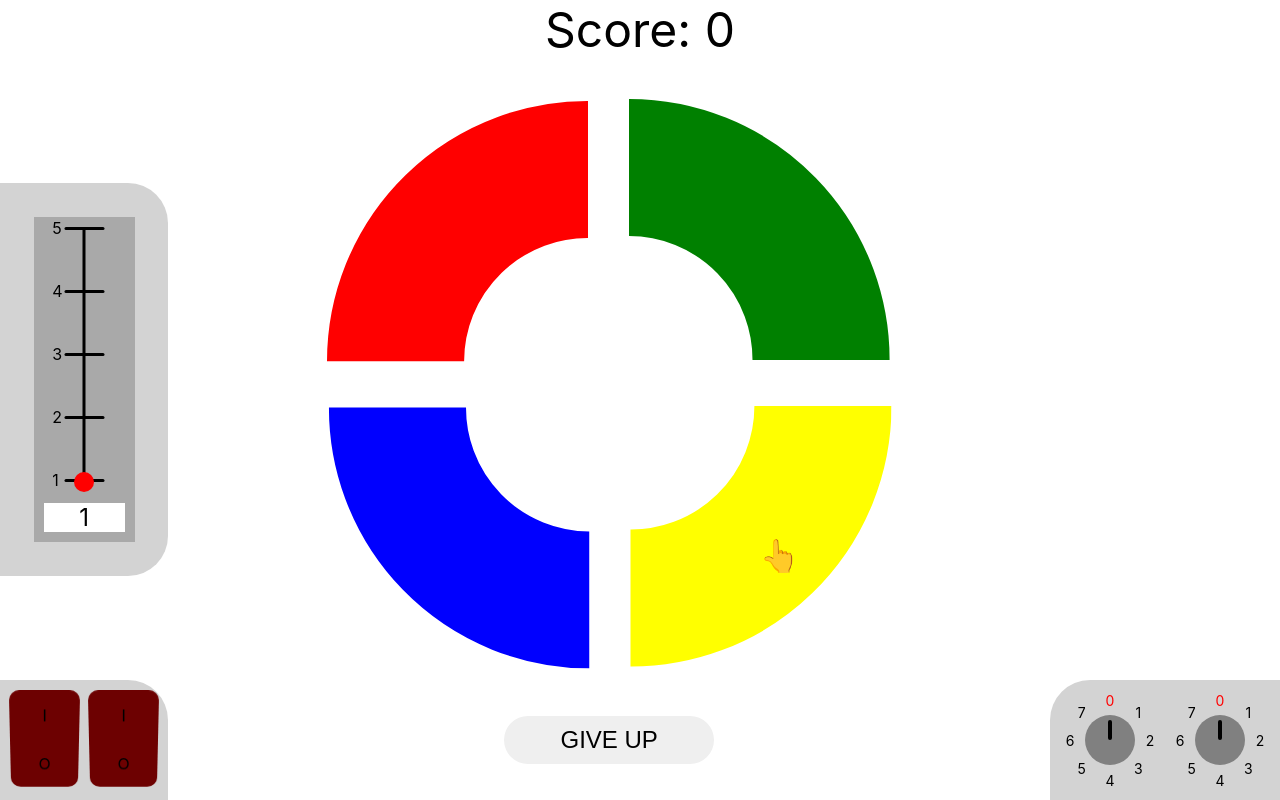
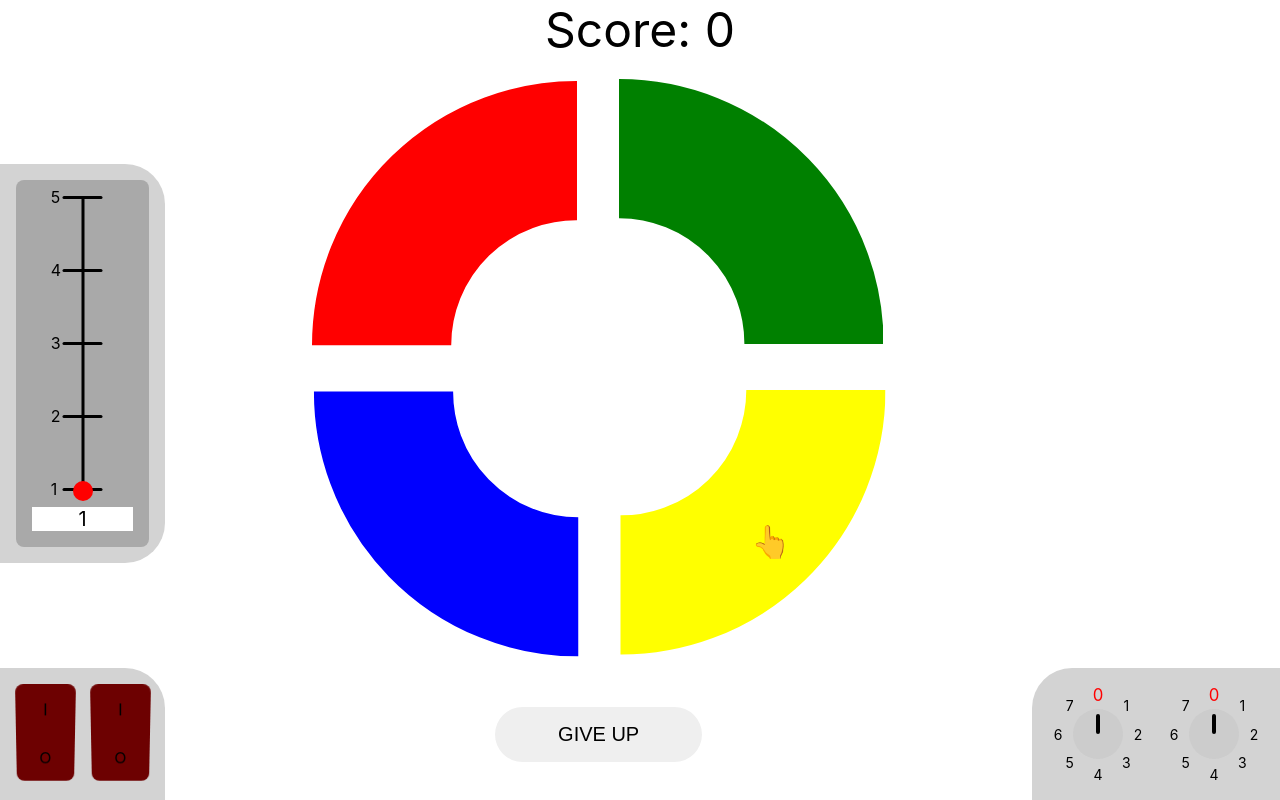
Before and after one commit to GitDevla/infinite-simon, a React (Create React App) app: page /game in a window 1280 px wide. Built offline with nearby package versions, Linux system fonts and the light colour scheme.

Commit message:
refactor: enhance component styling and structure across ButtonQuarterRing, GameEndModal, Knob, Slider, and Switch; add GameScreen CSS

```diff
--- a/src/component/ButtonQuarterRing.tsx
+++ b/src/component/ButtonQuarterRing.tsx
@@ -5,7 +5,7 @@ export default function ButtonQuarterRing({
 	onPress,
 	additionalStyles,
 	triggerAnimation,
-	id
+	id,
 }: {
 	color?: string;
 	onPress?: () => void;
@@ -17,12 +17,9 @@ export default function ButtonQuarterRing({
 
 	function onClickAnimation() {
 		if (!ref.current) return;
-		ref.current.style.setProperty(
-			"filter",
-			`drop-shadow(0 0 10px ${color}) drop-shadow(0 0 20px ${color})`,
-		);
+		ref.current.classList.add("animate");
 		setTimeout(() => {
-			ref.current?.style.setProperty("filter", "none");
+			ref.current?.classList.remove("animate");
 		}, 200);
 	}
 
@@ -44,19 +41,12 @@ export default function ButtonQuarterRing({
 				ref={ref}
 				viewBox="-40 -65 95 95"
 				xmlns="http://www.w3.org/2000/svg"
-				style={{
-					cursor: "pointer",
-					transition: "filter 0.5s ease",
-				}}
-				onMouseEnter={(e) => {
-					ref.current?.style.setProperty(
-						"filter",
-						`drop-shadow(0 0 3px ${color}) drop-shadow(0 0 16px ${color})`,
-					);
-				}}
-				onMouseLeave={(e) => {
-					ref.current?.style.setProperty("filter", "none");
-				}}
+				className="simon-button"
+				style={
+					{
+						"--button-color": color,
+					} as React.CSSProperties
+				}
 				onClick={onClickAnimation}
 			>
 				<path
--- a/src/component/GameEndModal.tsx
+++ b/src/component/GameEndModal.tsx
@@ -11,46 +11,38 @@ export default function GameEndModal({ score = 0 }: { score?: number }) {
 	return (
 		<>
 			<div
+				className="fixed top-0 left-0 size-full"
 				style={{
-					position: "fixed",
-					top: 0,
-					left: 0,
-					width: "100%",
-					height: "100%",
 					backgroundColor: "rgba(0, 0, 0, 0.5)",
 				}}
 			></div>
 			<div
+				className="fixed p-2 rounded-lg top-1/2 left-1/2 transform-center align-center"
 				style={{
-					position: "fixed",
-					padding: "20px",
-					borderRadius: "10px",
-					top: "50%",
-					left: "50%",
-					transform: "translate(-50%, -50%)",
 					backgroundColor: "white",
 					zIndex: 1000,
-					textAlign: "center",
 				}}
 			>
 				<h2>You lost</h2>
 				<p>Correct sequence was ...</p>
 				<p>Enter your name to save your score ({score}) as the #1 player!</p>
-				<input id="username" type="text" placeholder="Your name"/>
-
+				<input id="username"  className="p-2" type="text" placeholder="Your name"/>
 				<button type="button" style={{marginLeft:"2%"}} onClick={updateUsernameAndSave} >Save score!</button>
-				<br />
-				<button type="button" style={{
-					marginTop: "10px",
-					padding: "10px 20px",
-					fontSize: "1rem",
-					cursor: "pointer",
-					outline: "none",
-					border: "none",
-					borderRadius: "5px",
-				}} onClick={()=>{
-					window.location.reload();
-				}}>Or give it one more try</button>
+				<button
+					type="button"
+					className="rounded-sm pointer"
+					style={{
+						marginTop: "10px",
+						padding: "10px 20px",
+						outline: "none",
+						border: "none",
+					}}
+					onClick={() => {
+						window.location.reload();
+					}}
+				>
+					Or give it one more try
+				</button>
 			</div>
 		</>
 	);
--- a/src/component/Knob.tsx
+++ b/src/component/Knob.tsx
@@ -6,7 +6,7 @@ export default function Knob({
 	max = 5,
 	value: externalValue,
 	onChange,
-	id
+	id,
 }: {
 	min?: number;
 	max?: number;
@@ -50,34 +50,19 @@ export default function Knob({
 	};
 
 	return (
-		<div style={{ position: "relative", width: "100px", height: "100px" }} id={id}>
+		<div
+			className="relative"
+			style={{ width: "100px", height: "100px" }}
+			id={id}
+		>
 			<div
-				style={{
-					position: "absolute",
-					width: "50%",
-					height: "50%",
-					top: "50%",
-					left: "50%",
-					transform: "translate(-50%, -50%)",
-					borderRadius: "25px",
-					backgroundColor: "gray",
-					display: "flex",
-					alignItems: "center",
-					justifyContent: "center",
-				}}
+				className="simon-knob absolute left-1/2 top-1/2 size-1/2 transform-center rounded-full flex flex-center"
 				onMouseDown={handleMouseDown}
 			>
 				<div
+					className="simon-knob-inner absolute rounded-sm"
 					style={{
-						position: "absolute",
-						width: "4px",
-						height: "20px",
-						backgroundColor: "black",
-						top: "5px",
-						borderRadius: "2px",
 						transform: `rotate(${((innerValue - min) / (max - min)) * 360}deg)`,
-						transformOrigin: "bottom center",
-						transition: "transform 0.2s ease-out",
 					}}
 				></div>
 			</div>
@@ -85,19 +70,11 @@ export default function Knob({
 				{Array.from({ length: max }, (_, i) => (
 					<span
 						key={i}
+						className="absolute top-1/2 left-1/2 transform-center transition-all flex text-sm"
 						style={{
-							position: "absolute",
-							top: "50%",
-							left: "50%",
-							width: "20px",
-							height: "20px",
-							display: "flex",
-							alignItems: "center",
-							justifyContent: "center",
-							transform: `translate(-50%, -50%) rotate(${(i / max) * 360}deg) translateY(-40px) rotate(-${(i / max) * 360}deg)`,
+							transform: `translate(-50%, -50%) rotate(${(i / max) * 360}deg) translateY(-40px) rotate(-${(i / max) * 360}deg) scale(${i === clamp(innerValue) ? 1.2 : 1})`,
 							transformOrigin: "center center",
 							color: i === clamp(innerValue) ? "red" : "black",
-							fontSize: "14px",
 						}}
 					>
 						{i}
--- a/src/component/Slider.tsx
+++ b/src/component/Slider.tsx
@@ -1,4 +1,5 @@
-import React, { useEffect, useRef, useState } from "react";
+import type React from "react";
+import { useEffect, useRef, useState } from "react";
 
 export default function Slider({
 	min = 0,
@@ -29,22 +30,20 @@ export default function Slider({
 
 		const relativeY = clientY - parentRect.top;
 		const clampedY = Math.max(0, Math.min(relativeY, parentRect.height));
-		const newValue = Math.round(
-			(1 - clampedY / parentRect.height) * (max - 1),
-		);
+		const newValue = Math.round((1 - clampedY / parentRect.height) * (max - 1));
 
 		return newValue;
-	}
+	};
 
-	const idk = () => {
-		setInternalValue(v => {
+	const updateValueAndNotify = () => {
+		setInternalValue((v) => {
 			v = Math.round(v);
 			onChange?.(v);
 			return v;
 		});
-	}
+	};
 
-	const handleInteraction = (e: React.MouseEvent| React.TouchEvent) => {
+	const handleInteraction = (e: React.MouseEvent | React.TouchEvent) => {
 		e.preventDefault();
 
 		const parentRect = ref.current?.getBoundingClientRect();
@@ -57,18 +56,18 @@ export default function Slider({
 		const onTouchMove = (touchEvent: TouchEvent) => {
 			const touch = touchEvent.touches[0];
 			setInternalValue(calulateNewValue(touch.clientY));
-		}
+		};
 
 		const onMouseUp = () => {
-			idk();
+			updateValueAndNotify();
 			window.removeEventListener("mousemove", onMouseMove);
 			window.removeEventListener("mouseup", onMouseUp);
 		};
 		const onTouchEnd = () => {
-			idk();
+			updateValueAndNotify();
 			window.removeEventListener("touchmove", onTouchMove);
 			window.removeEventListener("touchend", onTouchEnd);
-		}
+		};
 
 		window.addEventListener("touchmove", onTouchMove, { passive: false });
 		window.addEventListener("touchend", onTouchEnd);
@@ -79,35 +78,18 @@ export default function Slider({
 
 	return (
 		<div
+			className="simon-slider rounded-sm size-full flex flex-column gap-2 content-between p-2"
 			style={{
-				width: "100%",
-				height: "100%",
 				backgroundColor: "darkgrey",
-				padding: "10px",
-				display: "flex",
-				flexDirection: "column",
-				gap: "7%",
-				justifyContent: "space-between",
 			}}
 			id={id}
 		>
-			<div
-				style={{
-					position: "relative",
-					height: "100%",
-				}}
-			>
+			<div className="relative size-full">
 				<div>
 					<div
+						className="absolute size-full flex flex-column flex-center content-between h-full left-1/2"
 						style={{
-							position: "absolute",
-							display: "flex",
-							flexDirection: "column",
-							alignItems: "center",
-							justifyContent: "space-between",
-							height: "100%",
 							width: `3px`,
-							left: `50%`,
 							transform: "translateX(-50%)",
 							backgroundColor: "black",
 						}}
@@ -139,28 +121,18 @@ export default function Slider({
 					</div>
 				</div>
 				<div
+					className="ball absolute left-1/2 transform-center transition-all"
 					style={{
-						width: `20px`,
-						height: `20px`,
-						backgroundColor: "red",
-						borderRadius: "50%",
-						position: "absolute",
-						left: "50%",
-						transform: "translate(-50%,-50%)",
 						top: `${100 - (currentValue / (max - 1)) * 100}%`,
-						cursor: "pointer",
-						touchAction: "none",
-						transition: "top 0.2s ease-out",
 					}}
 					onMouseDown={handleInteraction}
 					onTouchStart={handleInteraction}
 				></div>
 			</div>
 			<div
+				className="flex flex-center text-xl"
 				style={{
-					textAlign: "center",
 					backgroundColor: "white",
-					fontSize: "1.5rem",
 				}}
 			>
 				<span>{currentValue + 1}</span>
--- a/src/component/Switch.tsx
+++ b/src/component/Switch.tsx
@@ -3,7 +3,7 @@ import { useEffect, useState } from "react";
 export default function Switch({
 	onToggle,
 	value,
-	id
+	id,
 }: {
 	onToggle?: (isOn: boolean) => void;
 	value?: boolean;
@@ -23,30 +23,18 @@ export default function Switch({
 	}
 
 	return (
-		<div id={id}
+		<div
+			id={id}
+			className="size-full flex flex-center"
 			style={{
-				width: "100%",
-				height: "100%",
-				display: "flex",
-				alignItems: "center",
-				justifyContent: "center",
 				perspective: "400px",
 			}}
 		>
-			<div style={{
-				width: "100%",
-				height: "100%",
-				backgroundColor: isOn ? "red" : "rgba(109, 1, 1, 1)",
-				boxShadow: isOn ? "0 0 20px red" : "none",
-				transform: isOn ? "rotateX(15deg)" : "rotateX(-15deg)",
-				transition: "transform 0.5s",
-				borderRadius: "10px",
-				cursor: "pointer",
-				display: "flex",
-				alignItems: "center",
-				justifyContent: "space-around",
-				flexDirection: "column",
-			}} onClick={() => handleToggleChange(!isOn) }>
+			<div
+				className="simon-switch size-full flex flex-column transition-all rounded-sm flex-center content-around"
+				onClick={() => handleToggleChange(!isOn)}
+				data-ison={isOn}
+			>
 				<span>I</span>
 				<span>O</span>
 			</div>
--- a/src/page/GameScreen.tsx
+++ b/src/page/GameScreen.tsx
@@ -7,6 +7,7 @@ import Slider from "../component/Slider";
 import Switch from "../component/Switch";
 import { MockGame } from "../service/MockGame";
 import sleep from "../util/sleep";
+import "../style/GameScreen.css";
 
 export type GameInput = {
 	type: "button" | "slider" | "switch" | "knob";
@@ -124,8 +125,8 @@ export default function GameScreen() {
 
 	return (
 		<div
+			className="grid"
 			style={{
-				display: "grid",
 				gridTemplateRows: "auto 1fr auto",
 				gridTemplateColumns: "1fr 5fr 1fr",
 				gap: "20px",
@@ -133,23 +134,19 @@ export default function GameScreen() {
 			}}
 		>
 			<div
+				className="align-center"
 				style={{
 					gridColumn: "1 / -1",
-					marginBottom: "20px",
-					textAlign: "center",
 				}}
 			>
 				<span style={{ fontSize: "3rem" }}>Score: {score}</span>
 			</div>
 			<div
+				className="flex w-full p-2 gap-2"
 				style={{
-					display: "flex",
-					gap: "10px",
 					backgroundColor: "lightgrey",
-					padding: "20%",
 					borderRadius: "0 40px 40px 0",
 					height: "70%",
-					width: "100%",
 					margin: "auto",
 				}}
 			>
@@ -163,10 +160,10 @@ export default function GameScreen() {
 					/>
 				))}
 			</div>
-			<div style={{ display: "flex", justifyContent: "center" }}>
+			<div className="flex content-center">
 				<div
+					className="grid"
 					style={{
-						display: "grid",
 						gridTemplateColumns: "1fr 1fr",
 						gap: "40px",
 						aspectRatio: "1/1",
@@ -187,13 +184,9 @@ export default function GameScreen() {
 			<div></div>
 
 			<div
+				className="flex gap-2 flex-center p-2"
 				style={{
-					display: "flex",
-					gap: "10px",
-					alignItems: "center",
-					justifyContent: "center",
 					backgroundColor: "lightgrey",
-					padding: "10px",
 					borderRadius: "0 40px 0 0",
 				}}
 			>
@@ -206,36 +199,24 @@ export default function GameScreen() {
 					/>
 				))}
 			</div>
-			<div
-				style={{
-					display: "flex",
-					justifyContent: "center",
-					alignItems: "center",
-				}}
-			>
+			<div className="flex flex-center">
 				<button
 					type="button"
 					onClick={() => setGameOngoing(false)}
+					className="p-2 text-xl pointer"
 					style={{
 						width: "25%",
-						padding: "10px",
-						fontSize: "1.5rem",
 						border: "none",
 						borderRadius: "4000px",
-						cursor: "pointer",
 					}}
 				>
 					GIVE UP
 				</button>
 			</div>
 			<div
+				className="flex gap-2 flex-center p-2"
 				style={{
-					display: "flex",
-					gap: "10px",
-					justifyContent: "center",
-					alignItems: "center",
 					backgroundColor: "lightgrey",
-					padding: "10px",
 					borderRadius: "40px 0 0 0",
 				}}
 			>
--- /dev/null
+++ b/src/style/GameScreen.css
@@ -0,0 +1,49 @@
+.simon-button {
+	cursor: pointer;
+	transition: filter 0.5s ease;
+}
+
+.simon-button:hover {
+	filter: drop-shadow(0 0 3px var(--button-color))
+		drop-shadow(0 0 16px var(--button-color));
+}
+
+.simon-button.animate {
+	filter: drop-shadow(0 0 10px var(--button-color))
+		drop-shadow(0 0 20px var(--button-color));
+}
+
+.simon-switch {
+	cursor: pointer;
+	background-color: rgba(109, 1, 1, 1);
+	box-shadow: none;
+	transform: rotateX(-15deg);
+}
+
+.simon-switch[data-ison="true"] {
+	background-color: red;
+	box-shadow: 0 0 20px red;
+	transform: rotateX(15deg);
+}
+
+.simon-knob {
+	cursor: grab;
+	background-color: #ccc;
+}
+
+.simon-knob .simon-knob-inner {
+	width: 4px;
+	height: 20px;
+	background-color: black;
+	top: 5px;
+	transform-origin: bottom center;
+	transition: transform 0.1s ease;
+}
+
+.simon-slider .ball {
+	cursor: grab;
+	width: 20px;
+	height: 20px;
+	border-radius: 100%;
+	background-color: red;
+}
--- a/src/style/index.css
+++ b/src/style/index.css
@@ -17,3 +17,154 @@ code {
 	margin: 0;
 	padding: 0;
 }
+
+.size-full {
+	width: 100%;
+	height: 100%;
+}
+
+.size-1\/2 {
+	width: 50%;
+	height: 50%;
+}
+
+.w-full {
+	width: 100%;
+}
+
+.h-full {
+	height: 100%;
+}
+
+.flex {
+	display: flex;
+}
+
+.flex-column {
+	flex-direction: column;
+}
+
+.flex-center {
+	align-items: center;
+	justify-content: center;
+}
+
+.grid {
+	display: grid;
+}
+
+.content-between {
+	justify-content: space-between;
+}
+
+.content-center {
+	justify-content: center;
+}
+
+.content-around {
+	justify-content: space-around;
+}
+
+.gap-1 {
+	gap: 8px;
+}
+
+.gap-2 {
+	gap: 16px;
+}
+
+.transition-all {
+	transition: all 0.5s ease;
+}
+
+.rounded-sm {
+	border-radius: 8px;
+}
+
+.rounded-md {
+	border-radius: 16px;
+}
+
+.rounded-lg {
+	border-radius: 24px;
+}
+
+.rounded-xl {
+	border-radius: 32px;
+}
+
+.rounded-full {
+	border-radius: 50%;
+}
+
+.fixed {
+	position: fixed;
+}
+
+.absolute {
+	position: absolute;
+}
+
+.relative {
+	position: relative;
+}
+
+.top-0 {
+	top: 0;
+}
+
+.left-0 {
+	left: 0;
+}
+
+.top-1\/2 {
+	top: 50%;
+}
+
+.left-1\/2 {
+	left: 50%;
+}
+
+.transform-center {
+	transform: translate(-50%, -50%);
+}
+
+.pointer {
+	cursor: pointer;
+}
+
+.grab {
+	cursor: grab;
+}
+
+.align-center {
+	text-align: center;
+}
+
+.text-xs {
+	font-size: 0.75rem;
+}
+
+.text-sm {
+	font-size: 0.875rem;
+}
+
+.text-base {
+	font-size: 1rem;
+}
+
+.text-lg {
+	font-size: 1.125rem;
+}
+
+.text-xl {
+	font-size: 1.25rem;
+}
+
+.p-1 {
+	padding: 8px;
+}
+
+.p-2 {
+	padding: 16px;
+}
```
